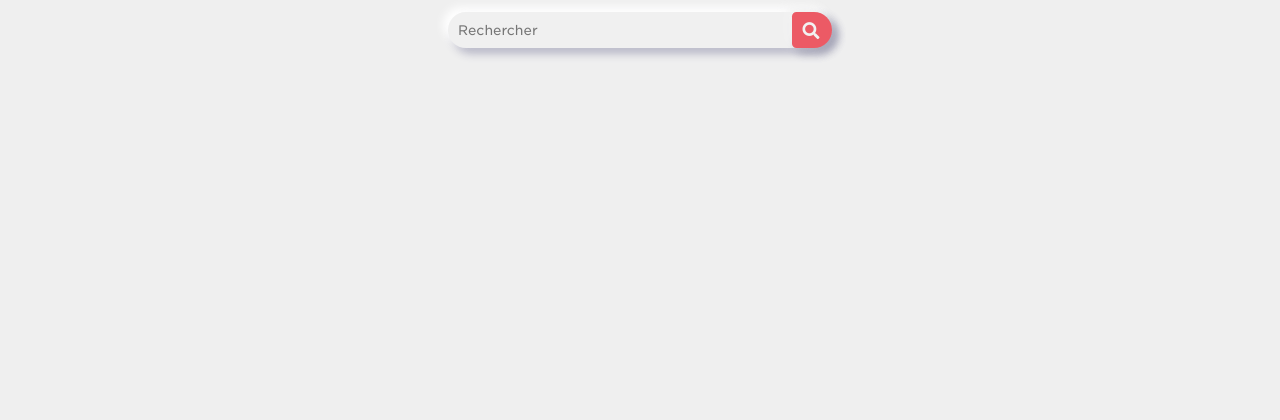
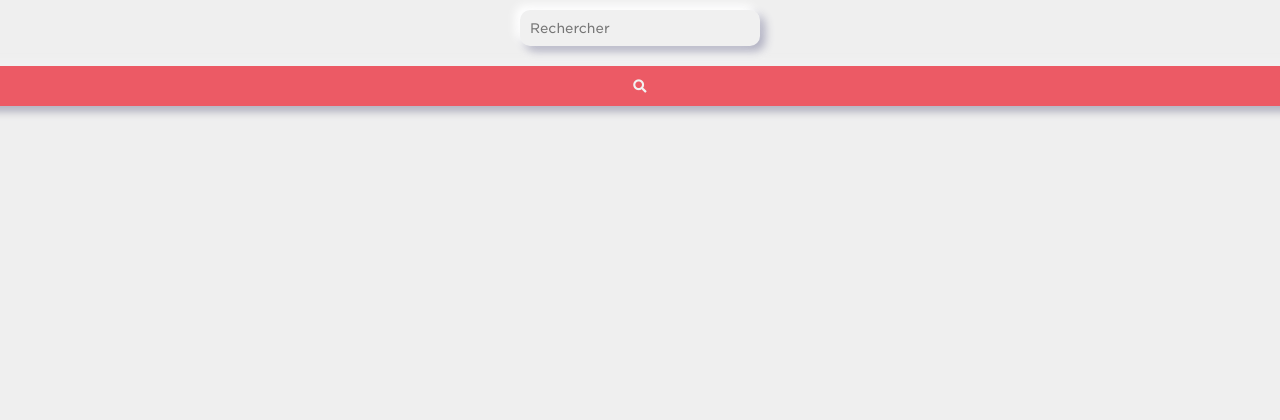
Before and after one commit to Yug0-o/Projet-WEB, a PHP site: page /search.html in a window 1280 px wide; the page is wider, and only the part inside the window is pictured. Shown: the top 420 px of that part. Run offline with PHP 8.4, Linux system fonts and the light colour scheme.

Commit message:
some changes

```diff
--- a/assets/style.css
+++ b/assets/style.css
@@ -130,7 +130,7 @@ textarea {
 }
 
 .horizontal-line {
-    border-top: 1px solid black;
+    border-top: 1px solid #fff;
 }
 
 .mobile {
@@ -325,19 +325,15 @@ button:active.enabled {
     font-size: 300%;
 }
 
-.contact h2 {
-    width: 100%;
-    text-align: center;
-    border-bottom: 1px solid #000;
-    line-height: 0.1em;
-    margin: 30px 0 20px;
- }
-
- .contact h2 span {
-     background:#efefef;
-     padding:0px 10px;
- }
-
+.text-center h2{
+    padding: 30px;
+    margin-top: 50px;
+    margin-bottom: 50px;
+    margin-right: 100px;
+    margin-left: 10px;
+    font-size: 3em;
+    text-decoration: underline;
+}
 
 /*---------------------------------------------------------------*/
 
@@ -538,68 +534,6 @@ button:active.enabled {
 .navbar a:hover::before, .forgot-password a:hover::before {
     visibility: visible;
     transform: scaleX(1);
-}
-
-/*---------------------------------------------------------------*/
-
-/* Searchbar */
-
-.searchbar {
-    display: flex;
-    justify-content: center;
-    margin: 20px 0;
-    position: absolute;
-    width: 30%;
-    height: 20px;
-    margin-left: 35%;
-    min-width: 150px;
-    transition: all 0.2s ease-in-out;
-}
-
-.searchbar input[type="text"] {
-    width: 100%;
-    padding: 10px;
-    padding-right: 40px;
-    border: none;
-    border-radius: 20px;
-}
-
-.searchbar:focus-within {
-    transform: scale(1.01);
-}
-
-.searchbar button {
-    display: flex; /* Add this line */
-    justify-content: center; /* Add this line */
-    align-items: center; /* Add this line */
-    position: absolute;
-    width: 40px;
-    height: 36px;
-    right: 0;
-    border: none;
-    background: #F85F6A;
-    color: white;
-    cursor: pointer;
-    border-radius: 5px 20px 20px 5px;
-    font-size: 17px;
-}
-
-.searchlogo {
-    /* make sure it's centered */
-    display: flex;
-    justify-content: center;
-    align-items: center;
-    transform: translateX(-1px);
-}
-
-.SearchHidden {
-    position: fixed;
-    top: -100px;
-    transition: top 0.5s;
-}
-
-.SearchHidden.show {
-    top: 0;
 }
 
 /*---------------------------------------------------------------*/
```
Also changed, not shown: homepage.html (+4 -7 lines), assets/JS/global.js (line endings or trailing spaces).
